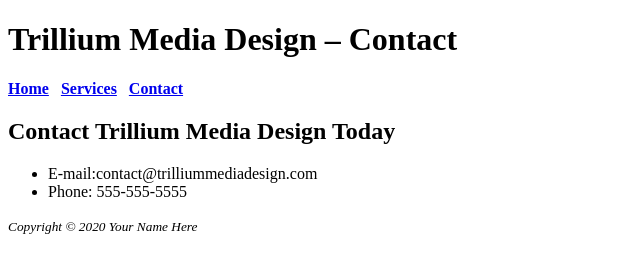
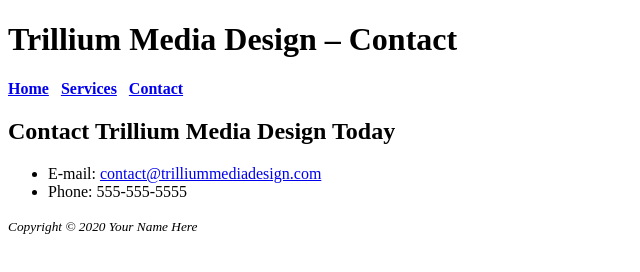
Before and after one commit to s251198/sd, a plain HTML site: page contact.html in a window 1280 px wide. Shown: the whole page, without its empty margins (0-640 px from the left). Drawn offline with Linux system fonts and the light colour scheme.

Commit message:
Update contact.html

```diff
--- a/contact.html
+++ b/contact.html
@@ -17,7 +17,7 @@
 <main>
     <h2>Contact Trillium Media Design Today</h2>
     <ul>
-        <li>E-mail:contact@trilliummediadesign.com</li>
+        <li>E-mail: <a href="mailto:contact@trilliummediadesign.com">contact@trilliummediadesign.com</a></li>
         <li>Phone: 555-555-5555</li>
     </ul>
 </main>
```
